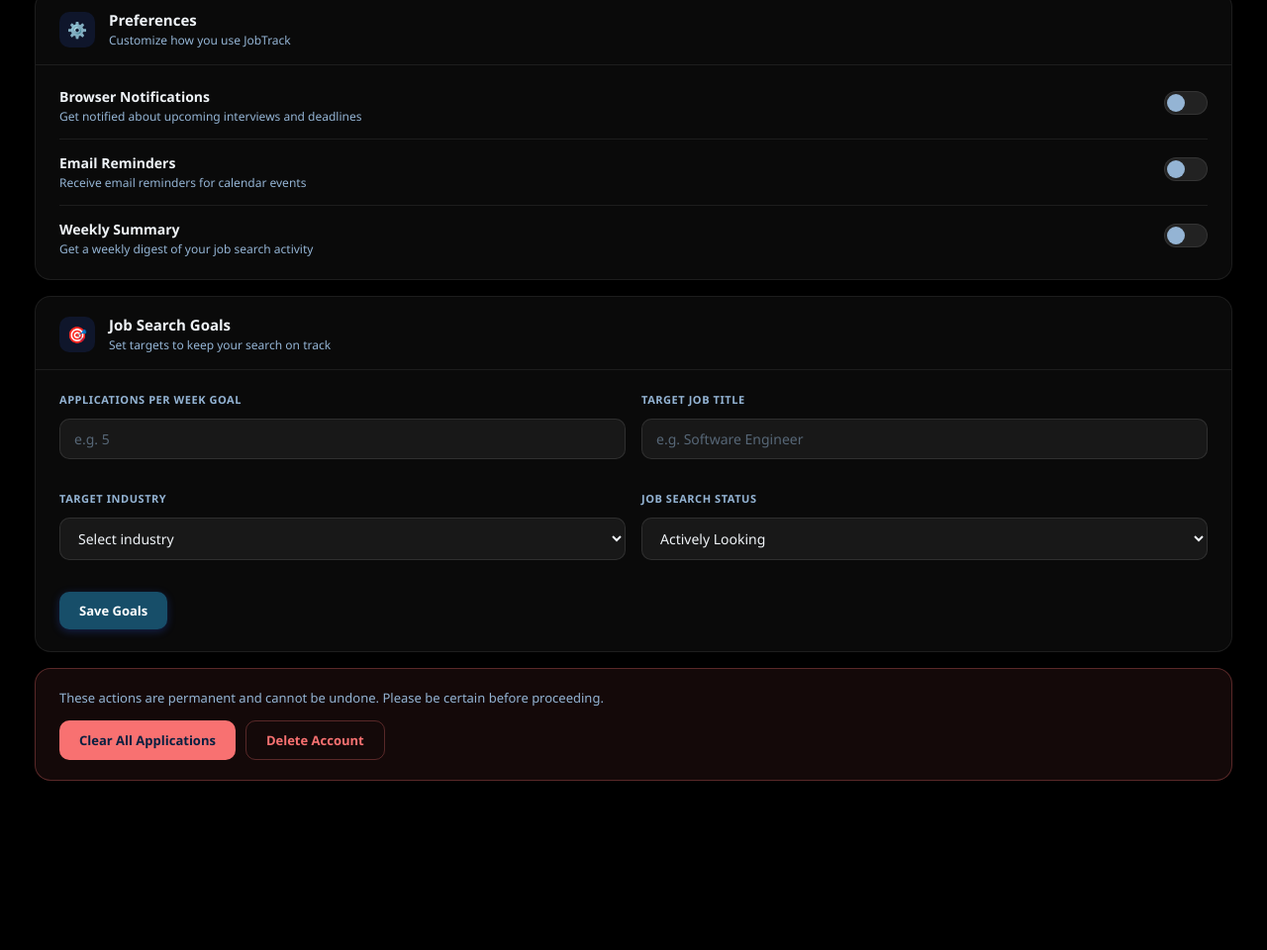
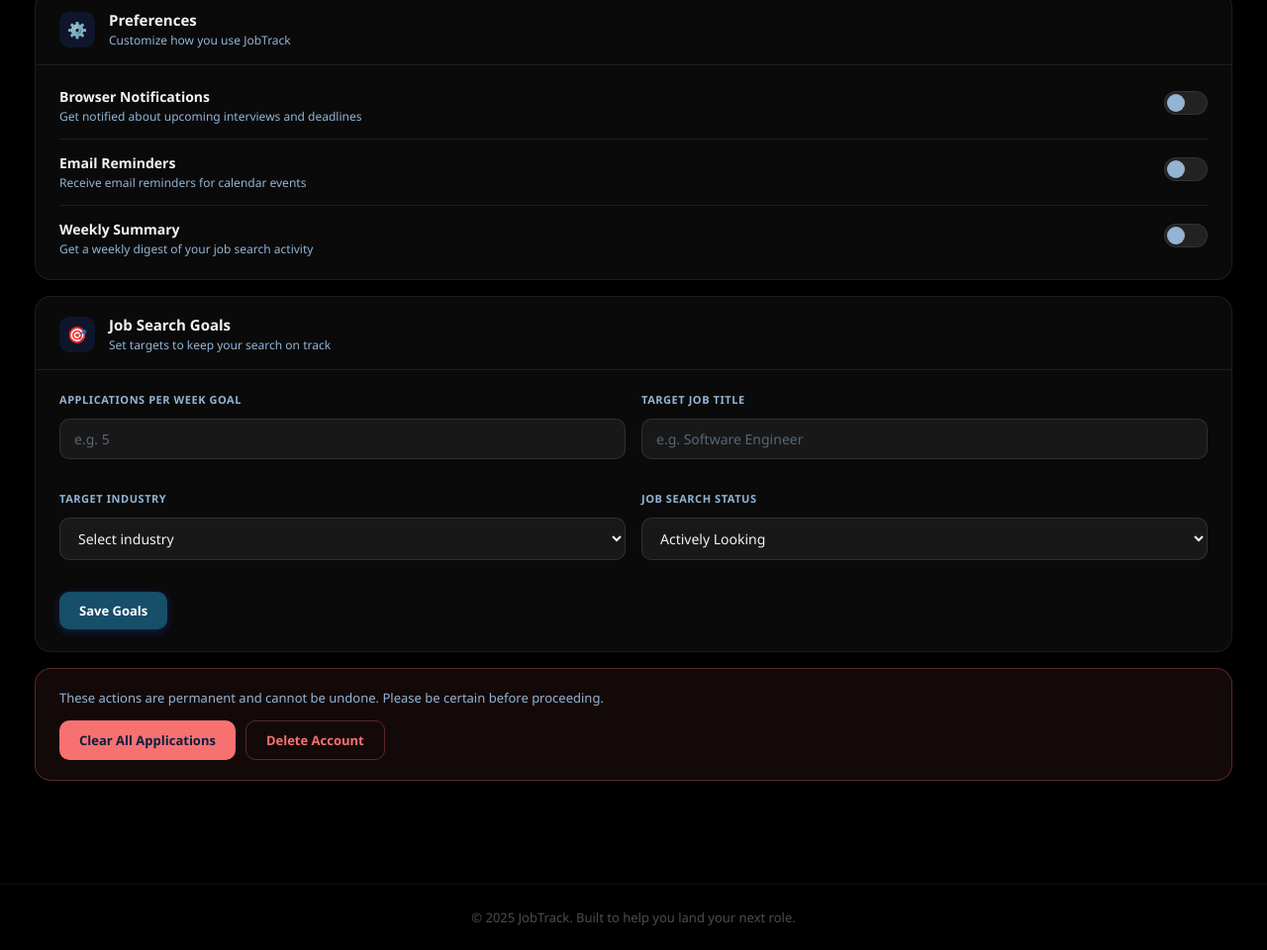
Before and after one commit to SabaBegum2/JobTrack, a website: page Frontend/Settings.html in a window 1280 px wide. Shown: the part 1217-2177 px from the top of the page at 99% size. Before the commit the page ends 2062 px from the top, so only its background shows below. Drawn offline with Linux system fonts and the light colour scheme; no server answers; sample sign-in values are in the browser's storage.

Commit message:
added a footer to all the pages

```diff
--- a/Frontend/Settings.html
+++ b/Frontend/Settings.html
@@ -32,7 +32,6 @@
       <div class="dropdown" id="avatarDropdown">
         <div class="dropdown-name" id="dropdownName">User</div>
         <hr style="border: none; border-top: 1px solid rgba(255,255,255,0.08); margin: 8px 0;">
-        <a href="Settings.html" class="dropdown-item">Settings</a>
         <a href="#" class="dropdown-item" onclick="logout()">Logout</a>
       </div>
     </div>
@@ -249,8 +248,10 @@
     </div>
 
   </div>
-
   <div class="toast" id="toast"></div>
+  <footer class="site-footer">
+  <p>© 2025 JobTrack. Built to help you land your next role.</p>
+</footer>
 
   <script>
     const user = JSON.parse(localStorage.getItem('user'));
--- a/Frontend/Styles.css
+++ b/Frontend/Styles.css
@@ -2630,3 +2630,22 @@
 .preview-section {
   animation: fadeUp 0.5s ease 0.28s both;
 }
+
+.site-footer {
+  text-align: center;
+  padding: 24px;
+  margin-top: 48px;
+  color: rgba(255, 255, 255, 0.3);
+  font-size: 13px;
+  border-top: 1px solid rgba(255, 255, 255, 0.06);
+}
+
+body.dashboard-page {
+  min-height: 100vh;
+  display: flex;
+  flex-direction: column;
+}
+
+.dashboard-wrapper {
+  flex: 1;
+}
```
Also changed, not shown: Frontend/Applications.html (+3 -0 lines), Frontend/Calendar.html (+3 -0 lines), Frontend/Login.html (+1 -1 lines), Frontend/Registeration.html (+1 -1 lines), Frontend/Resources.html (+3 -0 lines), Frontend/dashboard.html (+3 -0 lines), Frontend/forgotPassword.html (+2 -3 lines), Frontend/resetPassword.html (+2 -3 lines).
